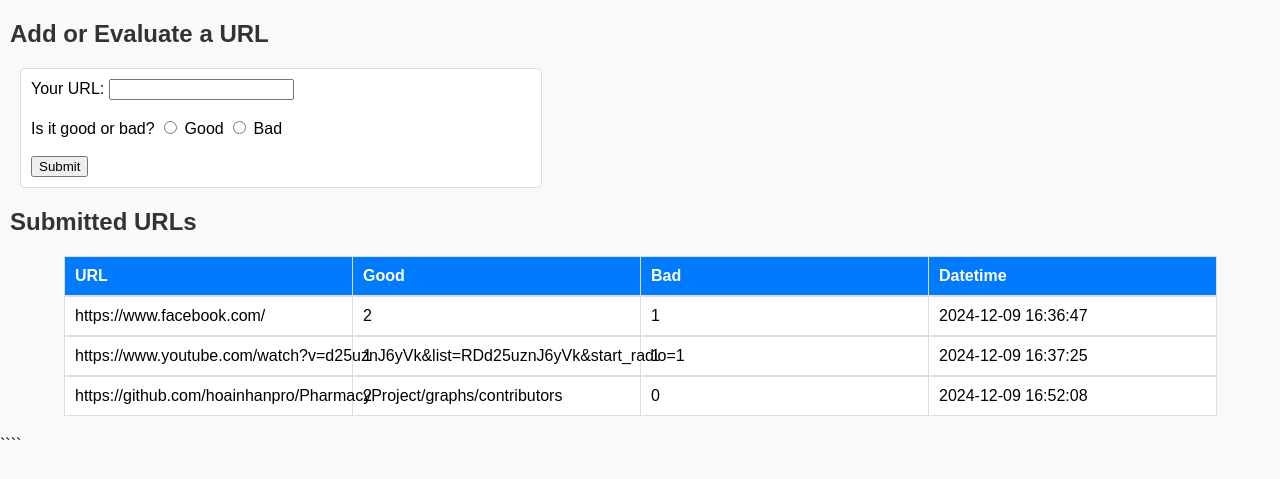
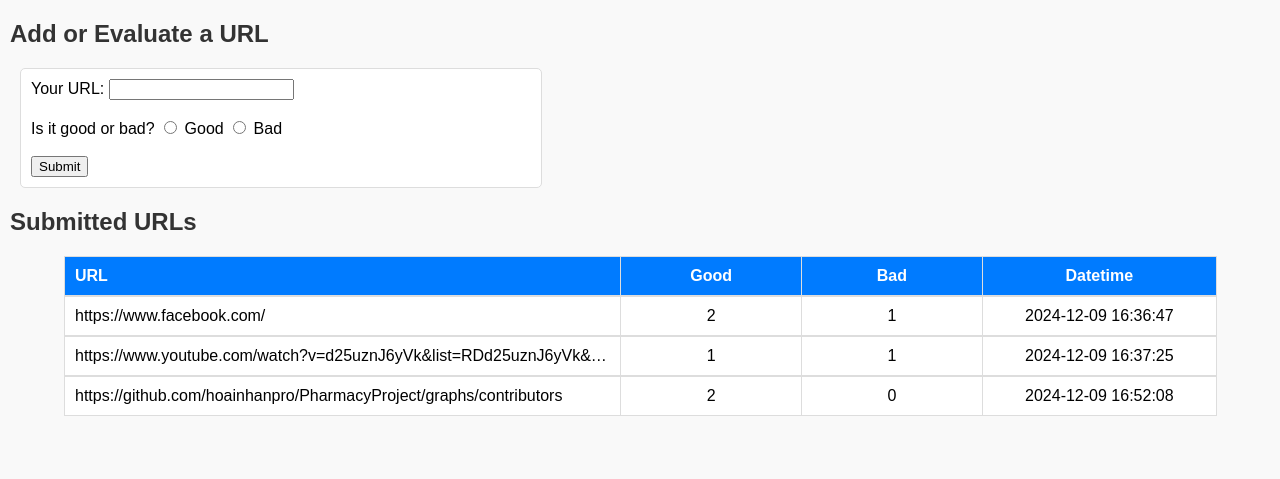
Before and after one commit to TrongNghianeee/WEBIOT, a Flask app: page /add_evaluate in a window 1280 px wide. Shown: the part 55-534 px from the top of the page. Run offline with Flask 3, Linux system fonts and the light colour scheme; parts of the project's set-up code (start-up, migrations or seed data) failed here and were passed over.

Commit message:
bla bla bla

`````diff
--- a/app.py
+++ b/app.py
@@ -123,15 +123,37 @@ def home():
 
 @app.route('/download')
 def download_file():
-    return send_file(data_file, as_attachment=True)
+    # Read current data from the CSV
+    rows = []
+    if os.path.exists(data_file):
+        with open(data_file, mode="r") as file:
+            reader = csv.reader(file)
+            next(reader)  # Skip header
+            rows = [row for row in reader]
 
-@app.route('/clear', methods=['POST'])
-def clear_data():
-    # Clear all data in the CSV file
-    with open(data_file, mode="w", newline="") as file:
+    # Prepare the new rows for the download (URL and Status columns)
+    download_rows = []
+    for row in rows:
+        url = row[0]
+        good = int(row[1])
+        bad = int(row[2])
+
+        # Determine the status based on Good and Bad counts
+        status = "Good" if good >= bad else "Bad"
+
+        # Append the URL and Status to the new list
+        download_rows.append([url, status])
+
+    # Create a temporary file for downloading
+    temp_file = "filtered_data.csv"
+    with open(temp_file, mode="w", newline="") as file:
         writer = csv.writer(file)
-        writer.writerow(["URL", "Good", "Bad", "Datetime"])
-    return render_template('add_evaluate.html', rows=[])
+        writer.writerow(["URL", "Status"])  # Write header
+        writer.writerows(download_rows)  # Write the filtered rows
+
+    # Send the filtered file for download
+    return send_file(temp_file, as_attachment=True)
+
 
 if __name__ == '__main__':
     app.run(debug=True)
--- a/templates/add_evaluate.html
+++ b/templates/add_evaluate.html
@@ -71,7 +71,28 @@
             width: 100%;
             table-layout: fixed;
         }
+
+        /* Use classes for column width adjustment */
+        .url-column {
+            width: 50%; /* Make the URL column wider */
+    max-width: 500px; /* Set a max width for the column */
+    word-wrap: break-word; /* Allow the URL text to wrap if it's too long */
+    white-space: nowrap; /* Prevent the text from wrapping into multiple lines */
+    overflow: hidden; /* Hide any content that overflows the cell */
+    text-overflow: ellipsis; /* Display '...' if the content is too long to fit */
+        }
+
+        .good-bad-column {
+            width: 15%;
+            text-align: center;
+        }
+
+        .datetime-column {
+            width: 20%;
+            text-align: center;
+        }
     </style>
+
 </head>
 <body>
     <div>
@@ -101,24 +122,22 @@
     <table>
         <thead>
             <tr>
-                <th>URL</th>
-                <th>Good</th>
-                <th>Bad</th>
-                <th>Datetime</th>
+                <th class="url-column">URL</th>
+                <th class="good-bad-column">Good</th>
+                <th class="good-bad-column">Bad</th>
+                <th class="datetime-column">Datetime</th>
             </tr>
         </thead>
         <tbody>
             {% for row in rows %}
             <tr>
-                <td>{{ row[0] }}</td>
-                <td>{{ row[1] }}</td>
-                <td>{{ row[2] }}</td>
-                <td>{{ row[3] }}</td>
+                <td class="url-column">{{ row[0] }}</td>
+                <td class="good-bad-column">{{ row[1] }}</td>
+                <td class="good-bad-column">{{ row[2] }}</td>
+                <td class="datetime-column">{{ row[3] }}</td>
             </tr>
             {% endfor %}
         </tbody>
     </table>
 </body>
 </html>
-
-````
`````
